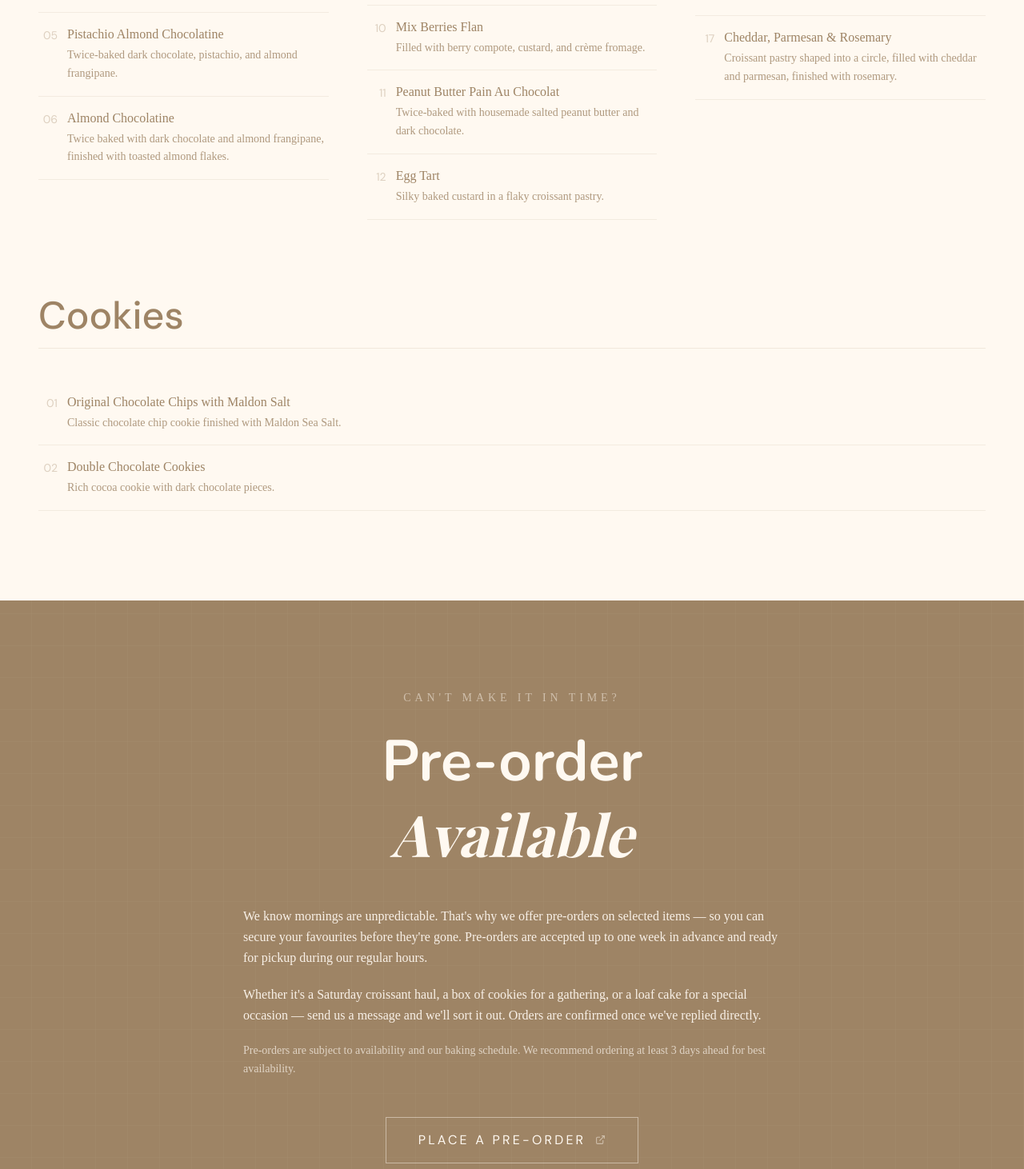
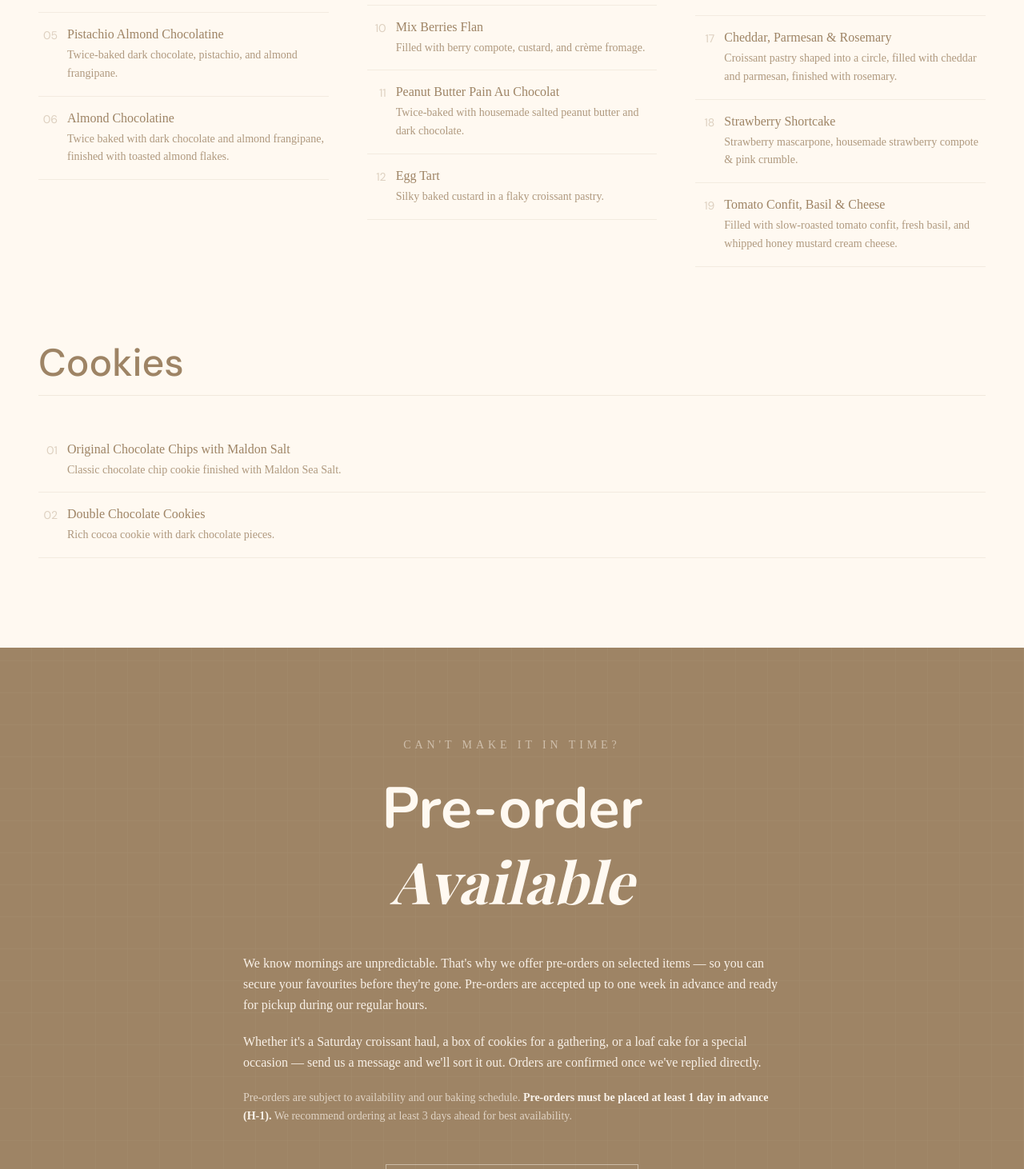
Before and after one commit to BeatrixBlaine/Blond-Website, a React (Vite) app: page / in a window 1280 px wide. Shown: the part 3368-4830 px from the top of the page at 80% size. Built offline with nearby package versions, Linux system fonts and the light colour scheme; a web font is replaced by a local one.

Commit message:
edit pre-order text

```diff
--- a/src/data/products.ts
+++ b/src/data/products.ts
@@ -148,9 +148,17 @@ export const PRODUCTS: Product[] = [
   {
     id: "c-18",
     category: "croissants",
-    number: 17,
+    number: 18,
     name: "Strawberry Shortcake",
-    description: "Croissant pastry shaped into a circle, filled with cheddar and parmesan, finished with rosemary.",
+    description: "Strawberry mascarpone, housemade strawberry compote & pink crumble.",
+    price: 58000,
+  },
+  {
+    id: "c-19",
+    category: "croissants",
+    number: 19,
+    name: "Tomato Confit, Basil & Cheese",
+    description: "Filled with slow-roasted tomato confit, fresh basil, and whipped honey mustard cream cheese.",
     price: 58000,
   },
 
--- a/src/pages/Cart.tsx
+++ b/src/pages/Cart.tsx
@@ -112,8 +112,14 @@ const CROISSANT_COLS: { name: string; desc: string; productId: string; image?: s
     },
     {
       name: "Strawberry Shortcake",
-      desc: "Croissant pastry shaped into a circle, filled with cheddar and parmesan, finished with rosemary.",
+      desc: "Strawberry mascarpone, housemade strawberry compote & pink crumble.",
       productId: "c-18",
+      image: classicCroissant,
+    },
+    {
+      name: "Tomato Confit, Basil & Cheese",
+      desc: "Filled with slow-roasted tomato confit, fresh basil, and whipped honey mustard cream cheese.",
+      productId: "c-19",
       image: classicCroissant,
     },
   ],
@@ -892,7 +898,7 @@ export default function Cart({
 
                 <div className="p-4 mb-8" style={{ backgroundColor: r(0.04), border: `1px solid ${r(0.12)}` }}>
                   <p className="text-sm font-sans font-light leading-relaxed" style={{ color: r(0.85) }}>
-                    <span style={{ fontWeight: 600, color: BRAND }}>Note:</span> Prices exclude tax, and availability is subject to final confirmation. Don't worry, we will send you a confirmation message as soon as you place your order!
+                    <span style={{ fontWeight: 600, color: BRAND }}>Note:</span> Prices exclude tax, and availability is subject to final confirmation. Pre-orders must be placed at least 1 day in advance (H-1). Don't worry, we will send you a confirmation message as soon as you place your order!
                   </p>
                 </div>
               </div>
--- a/src/pages/Home.tsx
+++ b/src/pages/Home.tsx
@@ -116,6 +116,16 @@ const CROISSANT_COLS: { name: string; desc: string; productId: string }[][] = [
       name: "Cheddar, Parmesan & Rosemary",
       desc: "Croissant pastry shaped into a circle, filled with cheddar and parmesan, finished with rosemary.",
       productId: "c-17",
+    },
+    {
+      name: "Strawberry Shortcake",
+      desc: "Strawberry mascarpone, housemade strawberry compote & pink crumble.",
+      productId: "c-18",
+    },
+    {
+      name: "Tomato Confit, Basil & Cheese",
+      desc: "Filled with slow-roasted tomato confit, fresh basil, and whipped honey mustard cream cheese.",
+      productId: "c-19",
     },
   ],
 ];
@@ -763,8 +773,10 @@ export default function Home({ cartItems }: HomeProps) {
               replied directly.
             </p>
             <p className="text-sm leading-relaxed font-sans" style={{ color: `rgba(255,249,241,0.68)` }}>
-              Pre-orders are subject to availability and our baking schedule.
-              We recommend ordering at least 3 days ahead for best availability.
+              Pre-orders are subject to availability and our baking schedule. <span
+                className="font-extrabold"
+                style={{ color: `rgba(255,249,241,0.95)` }}
+              >Pre-orders must be placed at least 1 day in advance (H-1).</span> We recommend ordering at least 3 days ahead for best availability.
             </p>
           </div>
           <button
```
